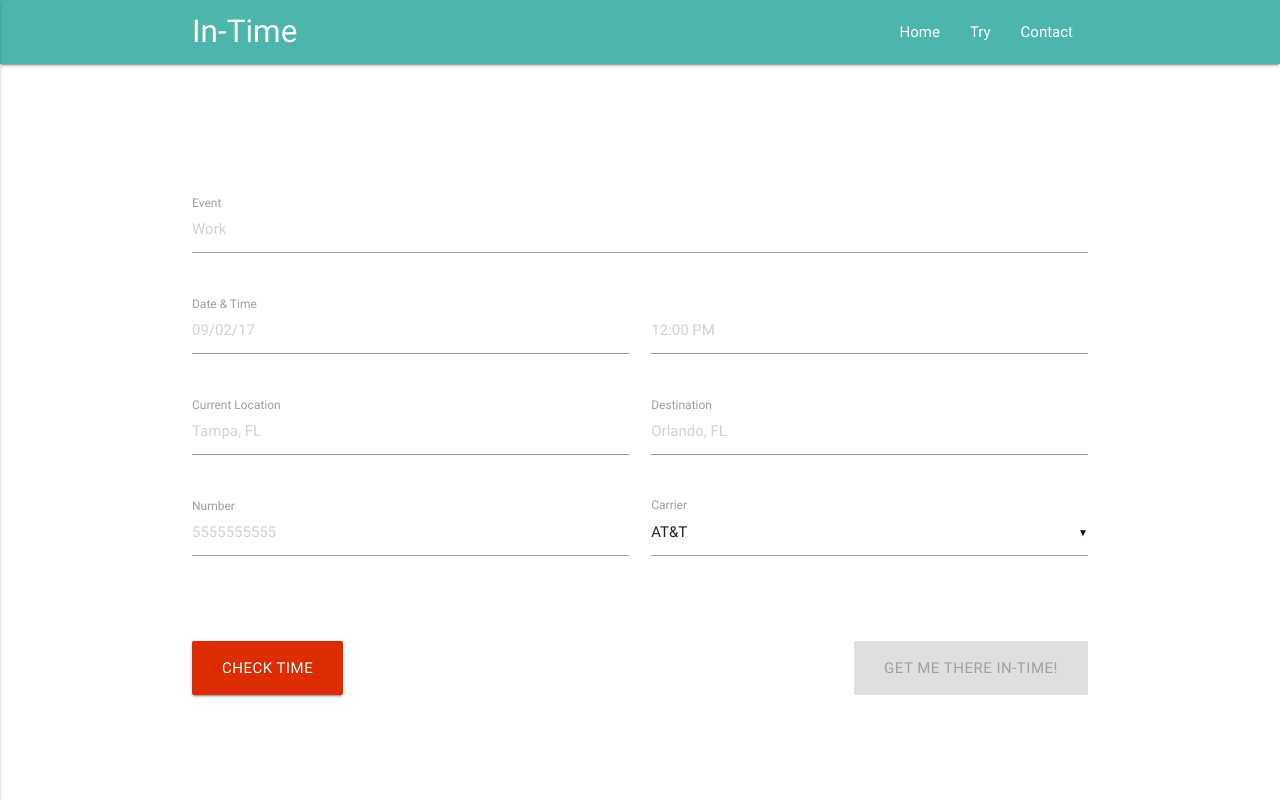
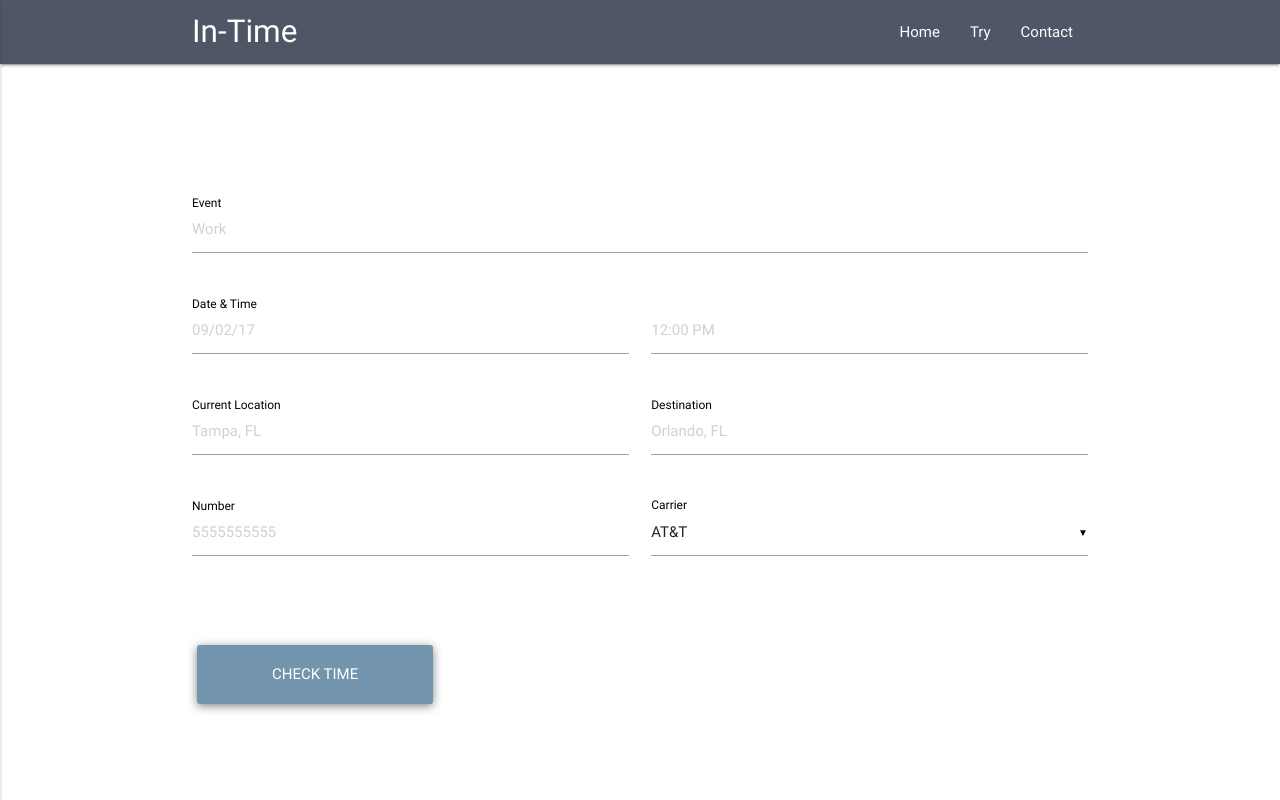
Before and after one commit to Nicolas5150/in-time, a PHP site: page /html/on_time.html in a window 1280 px wide. Run offline with PHP 8.4, Linux system fonts and the light colour scheme; some libraries are stand-ins or nearby versions.

Commit message:
Changed Styling
Color scheme has been updated as well as the image being displayed in
the parallax.

```diff
--- a/css/style.css
+++ b/css/style.css
@@ -17,20 +17,23 @@
 	font-size: inherit;
 }
 
-/* Validation error occured */
-.error {
-  color: red;
-  float: right;
-  margin-left: 100px;
+/* Hide two input boxes until distance matrix is called */
+#hidden, .always-hidden, #event-add-btn {
+  display: none;
+}
+#hidden input:read-only {
+  font-size: 150%;
 }
 
-/* Hide two input boxes until distance matrix is called */
-#hidden, .always-hidden {
-  display: none;
+#message {
+  margin-top: 15px;
 }
 
-#hidden input:read-only {
-  font-size: 150%;
+textarea {
+  min-width: 100%;
+  max-width: 100%;
+  overflow: scroll;
+  height: 5%;
 }
 
 /* The Modal (background) */
@@ -48,7 +51,6 @@
     background-color: rgb(0,0,0);
     background-color: rgba(0,0,0,0.4);
 }
-
 /* Modal Content/Box */
 .modal-content {
     background-color: #fefefe;
@@ -58,7 +60,6 @@
     border: 1px solid #888;
     width: 80%;
 }
-
 /* The Close Button */
 .close {
     color: #aaa;
@@ -66,10 +67,84 @@
     font-size: 28px;
     font-weight: bold;
 }
-
 .close:hover,
 .close:focus {
     color: black;
     text-decoration: none;
     cursor: pointer;
 }
+
+nav {
+  background-color:  #4F5766;
+}
+
+.header {
+  color:  #4985CF;
+}
+
+h2 {
+  color:  #3D3B3E;
+}
+
+.button {
+  background-color:  #7295AD;
+  color: white;
+  display: inline-block;
+  margin: 0.3em;
+  padding: 1.2em 5em;
+  overflow: hidden;
+  position: relative;
+  text-decoration: none;
+  text-transform: uppercase;
+  border-radius: 3px;
+  -webkit-transition: 0.3s;
+  -moz-transition: 0.3s;
+  -ms-transition: 0.3s;
+  -o-transition: 0.3s;
+  transition: 0.3s;
+  box-shadow: 0 2px 10px rgba(0,0,0,0.5);
+  border: none;
+  font-size: 15px;
+  text-align: center;
+}
+.button:hover {
+  box-shadow: 1px 6px 15px rgba(0,0,0,0.5);
+}
+
+/* Form Fields */
+/* label color */
+.input-field label {
+  color: #000;
+}
+/* Label focus color */
+.input-field input[type=text]:focus + label {
+  color: #3D3B3E;
+}
+/* Label underline focus color */
+.input-field input[type=text]:focus {
+  border-bottom: 1px solid #3D3B3E;
+  box-shadow: 0 1px 0 0 #3D3B3E;
+}
+/* Valid color */
+.input-field input[type=text].valid {
+  border-bottom: 1px solid #7295AD;
+  box-shadow: 0 1px 0 0 #7295AD;
+}
+/* Invalid color */
+.input-field input[type=text].invalid {
+  border-bottom: 1px solid #c398b1;
+  box-shadow: 0 1px 0 0 #c398b1;
+}
+/* Validation error occured */
+.error {
+  color: #c398b1;
+  float: right;
+  margin-left: 100px;
+}
+/* Icon prefix focus color */
+.input-field .prefix.active {
+  color: #000;
+}
+dropdown-content li > a, .dropdown-content li > span {
+  color: #3D3B3E;
+}
--- a/html/on_time.html
+++ b/html/on_time.html
@@ -14,8 +14,8 @@
 </head>
 
 <body>
-  <nav class="#4db6ac teal lighten-2" role="navigation">
-    <div class="nav-wrapper container"><a id="logo-container" href="#" class="brand-logo">In-Time</a>
+  <nav class="" role="navigation">
+    <div class="nav-wrapper container"><a id="logo-container" href="../index.html" class="brand-logo">In-Time</a>
       <ul class="right hide-on-med-and-down">
         <li><a href="../index.html">Home</a></li>
         <li><a href="../html/on_time.html">Try</a></li>
@@ -36,29 +36,29 @@
     <form action="#" method="post" id="event-form">
         <div class="section enter_data">
           <div class="row">
-            <div class="input-field col s12">
+            <div class="input-field col s12 m12 l12">
               <input id="event" type="text" class="validate" name="events" placeholder="Work">
               <label for="event">Event</label>
             </div>
           </div>
 
           <div class="row">
-            <div class="input-field col s6">
+            <div class="input-field col s12 m6 l6">
               <input id="datepicker" type="text" class="validate" name="datepicker" placeholder="09/02/17">
               <label for="datepicker">Date &amp; Time</label>
             </div>
-            <div class="input-field col s6">
+            <div class="input-field col s12 m6 l6">
               <input id="timepicker" type="text" class="validate" name="timepicker" placeholder="12:00 PM">
             </div>
           </div>
 
           <div class="row">
-            <div class="input-field col s6">
+            <div class="input-field col s12 m6 l6">
               <input id="autocomplete-current" type="text" class="validate" name="current" placeholder="Tampa, FL"
               onFocus="currentLocAuto()" autocomplete="off">
               <label for="autocomplete-current">Current Location</label>
             </div>
-            <div class="input-field col s6">
+            <div class="input-field col s12 m6 l6">
               <input id="autocomplete-destination" type="text" class="validate" name="destination" placeholder="Orlando, FL"
               onFocus="destinationLocAuto()" autocomplete="off">
               <label for="autocomplete-destination">Destination</label>
@@ -66,11 +66,11 @@
           </div>
 
           <div class="row">
-            <div class="input-field col s6">
+            <div class="input-field col s12 m6 l6">
               <input id="number" type="text" class="validate" placeholder="5555555555" name="number" maxlength="10">
               <label for="number">Number</label>
             </div>
-            <div class="input-field col s6">
+            <div class="input-field col s12 m6 l6">
                <select name="carrier">
                  <option value="txt.att.net">AT&amp;T</option>
                  <option value="messaging.sprintpcs.com">Sprint</option>
@@ -83,11 +83,11 @@
 
           <br/><br/>
           <div id="hidden" class="row">
-            <div class="input-field col s6">
+            <div class="input-field col s12 m6 l6">
               <input id="depart" type="text" name="depart" placeholder="" readonly>
               <label for="depart">Departure Time</label>
             </div>
-            <div class="input-field col s6">
+            <div class="input-field col s12 m6 l6">
               <input id="travel" type="text" name="travel" placeholder="" readonly>
               <label for="travel">Travel Time</label>
             </div>
@@ -99,10 +99,10 @@
           </div>
 
           <button type="submit" value="Submit" id="event-check-btn"
-          class="btn-large waves-effect waves-light deep-orange accent-4">Check time</button>
+          class="button waves-effect waves-dark">Check time</button>
 
           <button type="submit" value="Submit" id="event-add-btn" style="float:right;"
-          class="btn-large waves-effect waves-light deep-orange accent-4 disabled">Get Me There In-Time!</button>
+          class="button waves-light">Get Me There In-Time!</button>
         </div>
     </form>
 
--- a/js/events.js
+++ b/js/events.js
@@ -43,7 +43,7 @@
 
         // Now allow user to hit the submit button to add to database.
         // http://stackoverflow.com/questions/195951/change-an-elements-class-with-javascript
-        document.getElementById("event-add-btn").className = document.getElementById("event-add-btn").className.replace( /(?:^|\s)disabled(?!\S)/g , '' );
+        document.getElementById("event-add-btn").style.display = "block";
 
         // Shorten the url of the destination by
         // changing current and destination strings to url format (+ rather than space).
```
Also changed, not shown: html/contact.html (+4 -4 lines), index.html (+13 -13 lines), images/clocks.jpeg (added), images/clocks1.jpg (added).
